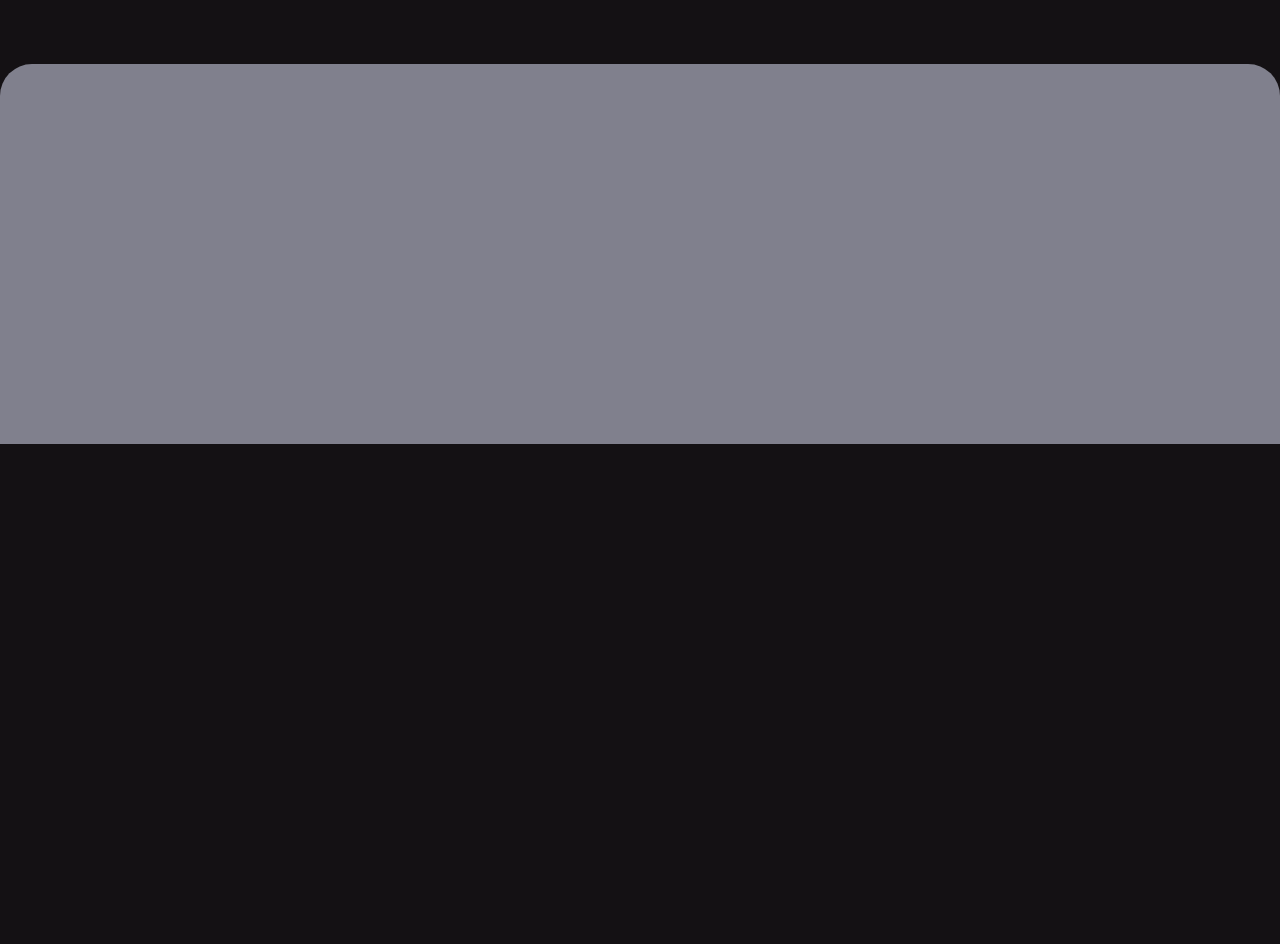
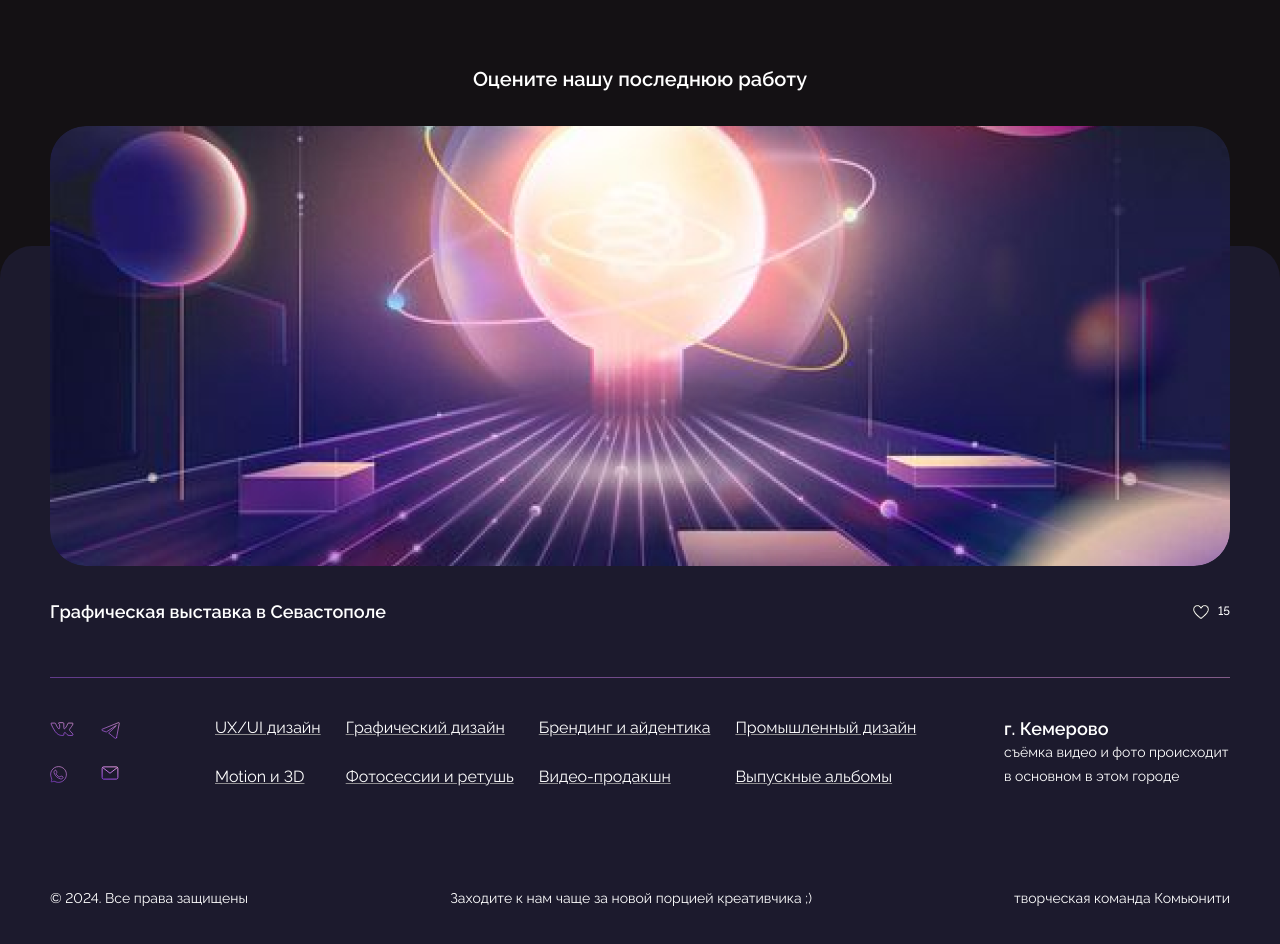
Before and after one commit to Arsolitt/community42, a Next.js app: page / in a window 1280 px wide. Shown: the part 2680-3624 px from the top of the page. Before the commit the page ends 3124 px from the top, so only its background shows below. Built offline with nearby package versions, Linux system fonts and the light colour scheme.

Commit message:
feature: footer widget (desktop variant)

```diff
--- /dev/null
+++ b/src/shared/assets/lastProject.ts
@@ -0,0 +1,9 @@
+export const lastProject = {
+  name: "Графическая выставка в Севастополе",
+  likes: 15,
+  image: {
+    src: "/images/last-project.png",
+    alternativeText:
+      "Картинка с последнего проекта 'Графическая выставка в Севастополе'",
+  },
+};
--- /dev/null
+++ b/src/shared/ui/Likes/Likes.module.scss
@@ -0,0 +1,16 @@
+.Likes {
+  display: flex;
+  flex-direction: row;
+  align-items: center;
+  gap: 8px;
+  &__text {
+    font-weight: 500;
+    font-size: 12px;
+    line-height: 120%;
+  }
+
+  svg {
+    width: 18px;
+    height: 16px;
+  }
+}
--- /dev/null
+++ b/src/shared/ui/Likes/Likes.tsx
@@ -0,0 +1,25 @@
+import { classNames } from "@/features/helpers/className";
+import { Typography } from "../Typography";
+import { LikeIcon } from "@/shared/assets/icons";
+import cls from "./Likes.module.scss";
+
+interface LikesProps {
+  likes: number;
+  className?: string;
+  svg?: {
+    width: number;
+    height: number;
+  };
+}
+
+export const Likes = (props: LikesProps) => {
+  const { likes, className, svg } = props;
+  return (
+    <div className={classNames(cls.Likes, {}, [className])}>
+      <LikeIcon />
+      <Typography variant="p" className={cls.Likes__text}>
+        {likes}
+      </Typography>
+    </div>
+  );
+};
--- /dev/null
+++ b/src/shared/ui/Likes/index.ts
@@ -0,0 +1 @@
+export { Likes } from "./Likes";
--- a/src/widgets/Footer/Footer.module.scss
+++ b/src/widgets/Footer/Footer.module.scss
@@ -1,6 +1,110 @@
-.Footer {
-  height: 380px;
-  margin-top: 155px;
-  background: #80808d;
+$last-project-top: 182px;
+$footer-margin-top: 155px;
+
+.footer {
+  margin-top: calc($last-project-top + $footer-margin-top);
+  background: #1c1a2d;
   border-radius: 32px 32px 0 0;
+
+  &Wrapper {
+    width: 100%;
+    height: 100%;
+    position: relative;
+    display: flex;
+    flex-direction: column;
+    bottom: $last-project-top;
+  }
 }
+
+.lastProject {
+  position: relative;
+  display: flex;
+  flex-direction: column;
+  align-items: center;
+  gap: 32px;
+  &__characteristics {
+    width: 100%;
+    display: flex;
+    flex-direction: row;
+    justify-content: space-between;
+    align-items: center;
+  }
+  &__image {
+    position: relative;
+    border-radius: 36px;
+  }
+}
+
+.bottomContent {
+  width: 100%;
+  display: flex;
+  flex-direction: row;
+  align-items: center;
+  justify-content: space-between;
+  margin-top: 38px;
+}
+
+.socials {
+  width: 100%;
+  max-width: 70px;
+  display: grid;
+  grid-template-columns: repeat(2, 1fr);
+  grid-template-rows: repeat(2, 1fr);
+  gap: 27px;
+}
+
+.services {
+  width: 100%;
+  max-width: 694px;
+  display: grid;
+  grid-template-columns: repeat(4, 1fr);
+  gap: 25px;
+
+  &__link {
+    width: max-content;
+    font-weight: 400;
+    font-size: 16px;
+    text-decoration: underline;
+    text-decoration-color: #8d8c8f;
+  }
+}
+
+.description {
+  max-width: 226px;
+
+  &Title {
+    font-size: 18px;
+    font-weight: 600;
+    line-height: 130%;
+  }
+
+  &Text {
+    font-size: 14px;
+    font-weight: 400;
+    line-height: 130%;
+  }
+}
+
+.copyright {
+  display: flex;
+  width: 100%;
+  flex-direction: row;
+  align-items: center;
+  justify-content: space-between;
+  margin-top: 96px;
+  padding: 4px 0;
+
+  p {
+    font-size: 14px;
+    font-weight: 400;
+    line-height: 130%;
+  }
+}
+
+.separator {
+  width: 100%;
+  height: 1px;
+  background: linear-gradient(90deg, #b663fd 0%, #ffabf7 100%);
+  opacity: 0.45;
+  margin-top: 52px;
+}
--- a/src/widgets/Footer/Footer.tsx
+++ b/src/widgets/Footer/Footer.tsx
@@ -1,10 +1,89 @@
+import Image from "next/image";
+
 import { classNames } from "@/features/helpers/className";
 import cls from "./Footer.module.scss";
+import { Typography } from "@/shared/ui/Typography";
+import { lastProject } from "@/shared/assets/lastProject";
+import { Likes } from "@/shared/ui/Likes";
+import {
+  EmailIcon,
+  TelegramIcon,
+  VkIcon,
+  WhatsappIcon,
+} from "@/shared/assets/icons";
+import { services } from "@/shared/assets/services";
+import Link from "next/link";
 
 interface FooterProps {
   className?: string;
 }
 
 export const Footer = ({ className }: FooterProps) => {
-  return <footer className={classNames(cls.Footer, {}, [className])}></footer>;
+  return (
+    <footer className={classNames(cls.footer, {}, [className])}>
+      <div className="container">
+        <div className={classNames(cls.footerWrapper, {}, [])}>
+          <div className={cls.lastProject}>
+            <Typography variant="h6">Оцените нашу последнюю работу</Typography>
+            <Image
+              alt={lastProject.image.alternativeText}
+              src={lastProject.image.src}
+              width={1180}
+              height={440}
+              quality={100}
+              className={cls.lastProject__image}
+            />
+            <div className={cls.lastProject__characteristics}>
+              <Typography
+                variant="p"
+                style={{ fontSize: "18px", fontWeight: 600 }}
+              >
+                {lastProject.name}
+              </Typography>
+              <Likes likes={lastProject.likes} />
+            </div>
+          </div>
+
+          <div className={cls.separator} />
+
+          <div className={cls.bottomContent}>
+            <div className={cls.socials}>
+              <VkIcon />
+              <TelegramIcon />
+              <WhatsappIcon />
+              <EmailIcon />
+            </div>
+
+            <div className={cls.services}>
+              {services.map((service) => (
+                <Link
+                  key={service.id}
+                  href={service.link}
+                  className={cls.services__link}
+                >
+                  {service.text}
+                </Link>
+              ))}
+            </div>
+
+            <div className={cls.description}>
+              <Typography variant="p" className={cls.descriptionTitle}>
+                г. Кемерово
+              </Typography>
+              <Typography variant="span" className={cls.descriptionText}>
+                съёмка видео и фото происходит в основном в этом городе
+              </Typography>
+            </div>
+          </div>
+          <div className={cls.copyright}>
+            <Typography variant="p">© 2024. Все права защищены</Typography>
+            <Typography variant="p">
+              Заходите к нам чаще за новой порцией креативчика ;)
+            </Typography>
+            <Typography variant="p">творческая команда Комьюнити</Typography>
+          </div>
+        </div>
+      </div>
+    </footer>
+  );
 };
```
Also changed, not shown: public/images/last-project.png (added).
